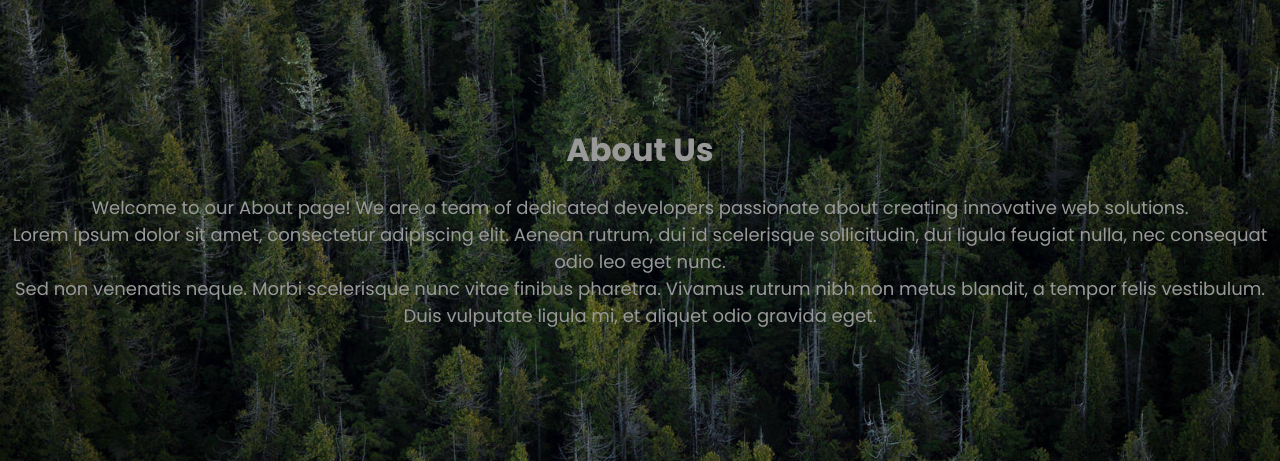
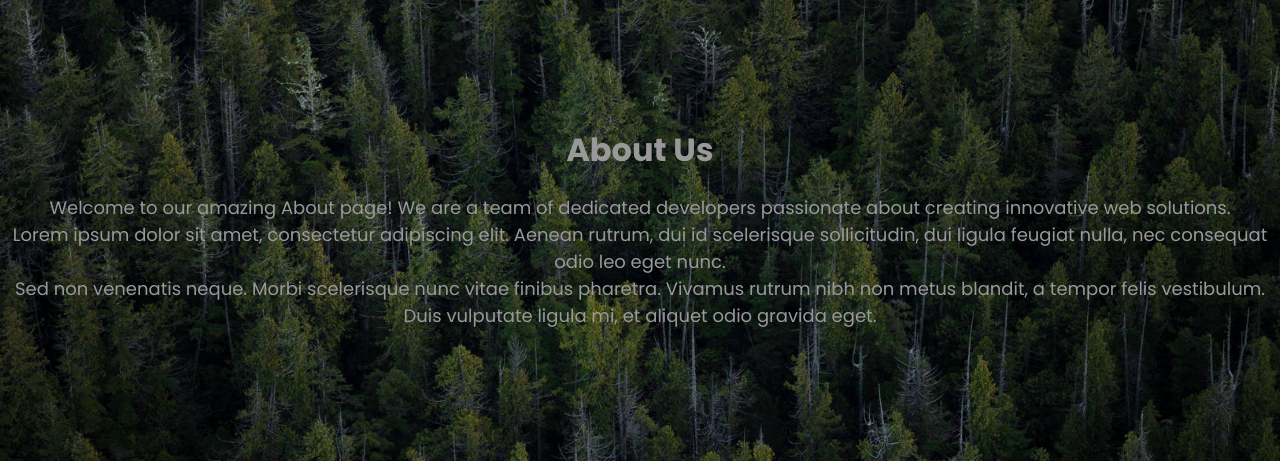
Before and after one commit to tomershalev9/TaskM_App, a Flask app: page /about in a window 1280 px wide. Shown: the part 208-669 px from the top of the page. Run offline with Flask 2, Linux system fonts and the light colour scheme.

Commit message:
changed about page

```diff
--- a/templates/about.html
+++ b/templates/about.html
@@ -45,7 +45,7 @@
   <div class="container">
     <div class="about-content">
       <h1 class="about-heading">About Us</h1>
-      <p class="about-description">Welcome to our About page! We are a team of dedicated developers passionate about creating innovative web solutions.</p>
+      <p class="about-description">Welcome to our amazing About page! We are a team of dedicated developers passionate about creating innovative web solutions.</p>
       <p class="about-text">Lorem ipsum dolor sit amet, consectetur adipiscing elit. Aenean rutrum, dui id scelerisque sollicitudin, dui ligula feugiat nulla, nec consequat odio leo eget nunc.</p>
       <p class="about-text">Sed non venenatis neque. Morbi scelerisque nunc vitae finibus pharetra. Vivamus rutrum nibh non metus blandit, a tempor felis vestibulum. Duis vulputate ligula mi, et aliquet odio gravida eget.</p>
     </div>
```
